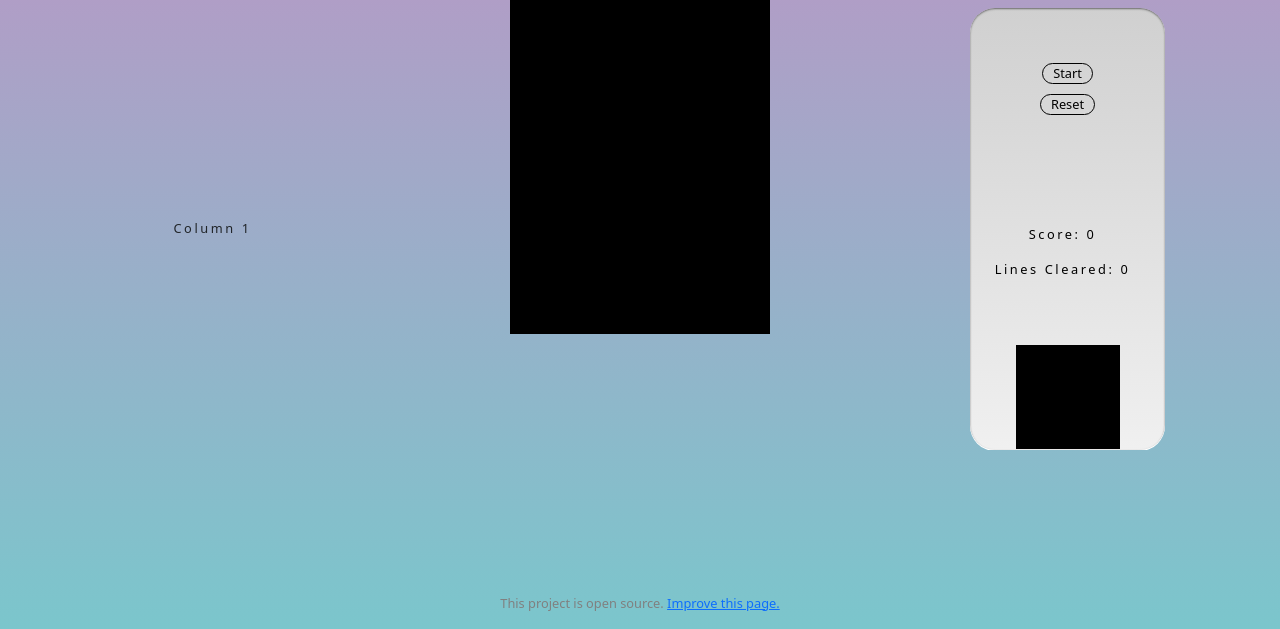
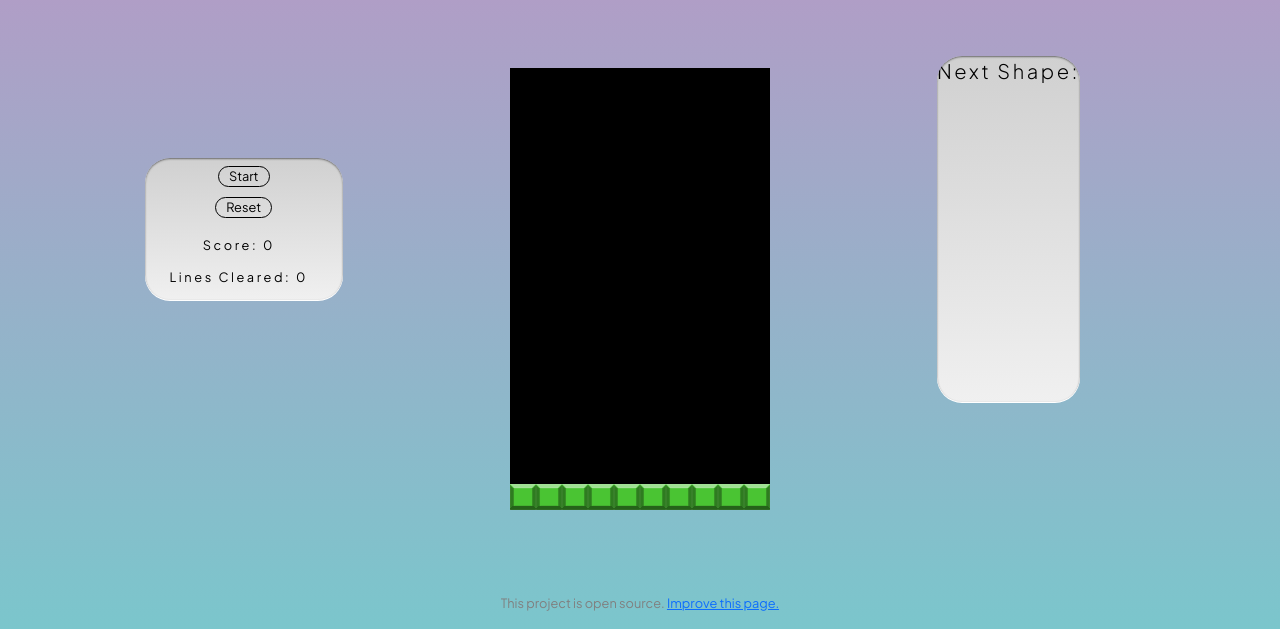
Before and after one commit to Lappage/Tetris-Game, a plain HTML site: page index.html in a window 1280 px wide. Shown: the part 171-800 px from the top of the page. Drawn offline with nearby package versions, Linux system fonts and the light colour scheme.

Commit message:
Corrected next shape being offset from centre

```diff
--- a/index.html
+++ b/index.html
@@ -16,7 +16,18 @@
   <body>
     <div class="container content">
       <div class="row">
-        <div class="col">Column 1</div>
+        <div class="left col">
+          <div class="controlPanel">
+            <div class="buttons">
+              <button id="start">Start</button>
+              <button id="reset">Reset</button>
+            </div>
+            <div class="stats">
+              <p class="score-display">Score: 0</p>
+              <p class="lines-display">Lines Cleared: 0</p>
+            </div>
+          </div>
+        </div>
         <div class="center col-6">
           <header>
             <img src="/images/logo.png" />
@@ -201,17 +212,9 @@
             <p>This project is open source. <a href="https://github.com/Lappage/" target="_blank">Improve this page.</a></p>
           </footer>
         </div>
-        <div class="col">
-          <main>
+        <div class="right col">
           <div class="controlPanel">
-              <div class="buttons">
-                <button id="start">Start</button>
-                <button id="reset">Reset</button>
-              </div>
-              <div class="stats">
-                <p class="score-display">Score: 0</p>
-                <p class="lines-display">Lines Cleared: 0</p>
-              </div>
+            <p class="lead">Next Shape:</p>
             <div class="next-shape">
               <div class="next-grid">
                 <div></div>
@@ -233,7 +236,6 @@
               </div>
             </div>
           </div>
-          </main>
         </div>
       </div>
     </div>
--- a/script.js
+++ b/script.js
@@ -5,6 +5,7 @@ const scoreDisplay = document.querySelector(".score-display");
 const linesDisplay = document.querySelector(".lines-display");
 const grid = document.querySelector(".grid");
 const displaySquares = document.querySelectorAll(".next-grid div");
+const nextShape = document.querySelector(".next-grid");
 let squares = Array.from(grid.querySelectorAll("div"));
 const width = 10;
 const height = 26;
@@ -238,6 +239,17 @@ function displayShape() {
     square.classList.remove("block");
     square.style.backgroundImage = "none";
   });
+  console.log(nextRandom, random);
+  if (nextRandom === 0) {
+    nextShape.style.left = "5px";
+  } else if (nextRandom === 1) {
+    nextShape.style.left = "30px";
+  } else if (nextRandom === 2 || nextRandom === 4) {
+    nextShape.style.left = "15px";
+  } else if (nextRandom === 3) {
+    nextShape.style.left = "27px";
+  }
+
   smallShapes[nextRandom].forEach((index) => {
     displaySquares[displayIndex + index].classList.add("block");
     displaySquares[displayIndex + index].style.backgroundImage = colors[nextRandomColour];
--- a/style.css
+++ b/style.css
@@ -1,13 +1,15 @@
+@import url("https://fonts.googleapis.com/css2?family=Plus+Jakarta+Sans:ital,wght@0,200..800;1,200..800&display=swap");
+
 * {
   margin: 0;
   padding: 0;
   box-sizing: border-box;
   overflow: hidden;
+  font-family: "Plus Jakarta Sans", sans-serif;
 }
 
 body {
   background: linear-gradient(to top, #7bc6cc, #be93c5);
-
   cursor: default;
   letter-spacing: 0.2em;
   font-size: 0.8em;
@@ -15,6 +17,7 @@ body {
 }
 
 header {
+  margin-top: 40px;
   display: flex;
   justify-content: center;
   align-items: center;
@@ -23,11 +26,24 @@ header img {
   width: 100%;
   max-width: 350px;
 }
-.col-6,
-.col {
+.left {
+  align-items: flex-end;
+}
+.right {
+  align-items: flex-start;
+}
+
+.left,
+.right {
+  display: flex;
+  justify-content: center;
+  flex-direction: column;
+  min-height: 100vh;
+}
+.col-6 {
   display: flex;
   align-items: center;
-  justify-content: center;
+  justify-content: space-between;
   flex-direction: column;
   min-height: 100vh;
 }
@@ -36,6 +52,8 @@ main {
   flex-direction: column;
   justify-content: center;
   align-items: center;
+  height: 500px;
+  margin: auto auto;
 }
 
 footer {
@@ -44,20 +62,23 @@ footer {
   font-size: 1em;
   margin: 0;
   padding: 0;
-  margin-top: auto;
+  /* margin-top: auto; */
 }
 
 .grid {
-  height: 390px;
+  height: 442px;
   width: 260px;
   display: flex;
   flex-wrap: wrap;
+}
+
+.grid div {
+  background-color: black;
 }
 .grid div,
 .next-grid div {
   height: 26px;
   width: 26px;
-  background-color: black;
 }
 
 .block3 {
@@ -114,8 +135,8 @@ button:hover {
   display: flex;
   flex-wrap: wrap;
   margin: 5px;
-  /* position: relative;
-  left: 5px; */
+  position: relative;
+  left: 15px;
 }
 
 .next-shape {
--- a/styles.css
+++ b/styles.css
@@ -1,35 +1,35 @@
-@import url("https://fonts.googleapis.com/css2?family=Plus+Jakarta+Sans:ital,wght@0,200..800;1,200..800&display=swap");
+/* @import url("https://fonts.googleapis.com/css2?family=Plus+Jakarta+Sans:ital,wght@0,200..800;1,200..800&display=swap");
 
 * {
   box-sizing: border-box;
-  font-family: "Plus Jakarta Sans", sans-serif;
-}
 
-body {
+} */
+
+/* body {
   background: linear-gradient(to top, #7bc6cc, #be93c5);
 
   cursor: default;
   letter-spacing: 0.2em;
   font-size: 0.8em;
   overflow: hidden;
-}
-
+} */
+/*
 main {
   display: flex;
   flex-direction: column;
   justify-content: flex-start;
   align-items: center;
   min-height: 100vh;
-}
+} */
 
-footer {
+/* footer {
   color: grey;
   letter-spacing: normal;
   font-size: 1em;
   margin: 0;
   padding: 0;
   margin-top: auto;
-}
+} */
 
 header {
   margin: 20px;
```
Lines whose indentation alone changed are shown as unchanged.
